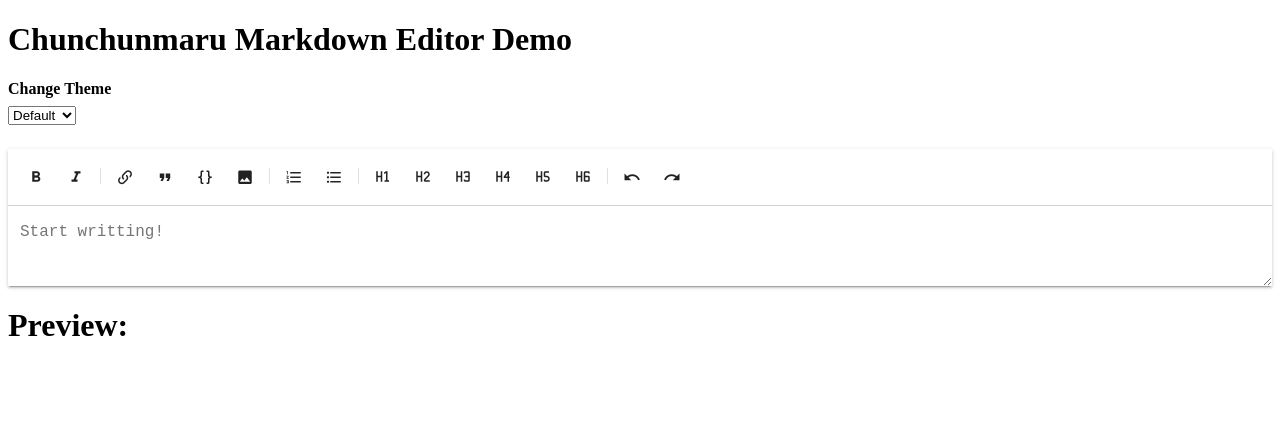
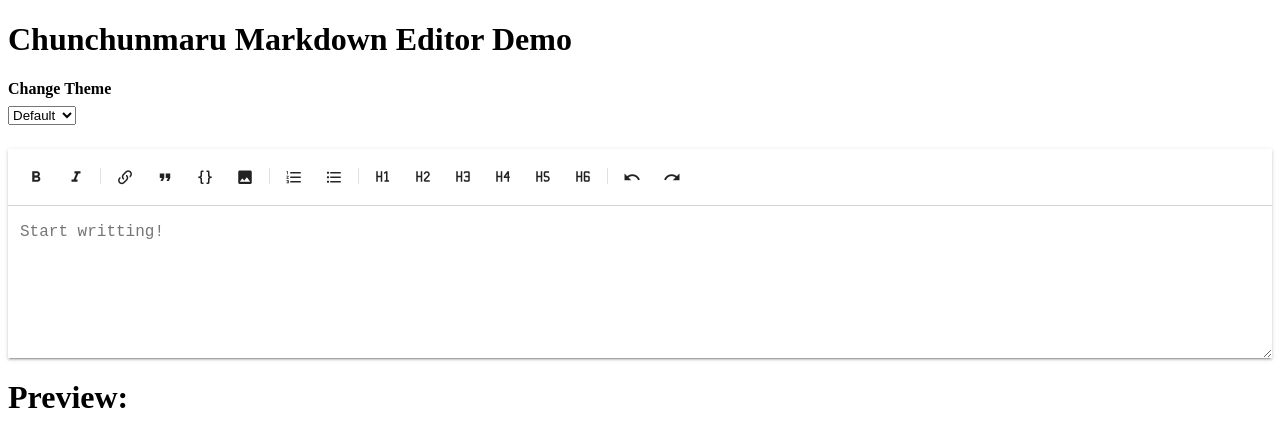
Before and after one commit to madeyoga/chunchunmaru-mde, a plain HTML site: page index.html in a window 1280 px wide. Drawn offline with nearby package versions, Linux system fonts and the light colour scheme.

Commit message:
Add min height to editor

```diff
--- a/src/chunchunmaru-mde-default.css
+++ b/src/chunchunmaru-mde-default.css
@@ -17,6 +17,7 @@
 
 .chunchunmaru-editor {
 	width: 100%;
+	min-height: 128px;
 	border: 0px solid lightgray;
 	border-top: 1px solid lightgray;
 	font-size: 16px;
--- a/src/chunchunmaru-mde-dracula.css
+++ b/src/chunchunmaru-mde-dracula.css
@@ -21,9 +21,10 @@
 	color: #f8f8f2;
 	border: 0px solid #f8f8f2;
 	border-top: 1px solid #f8f8f2;
+	background: #282a36;
 
-	background: #282a36;
 	width: 100%;
+	min-height: 128px;
 	font-size: 14px;
 	letter-spacing: normal;
 	outline: none;
```
